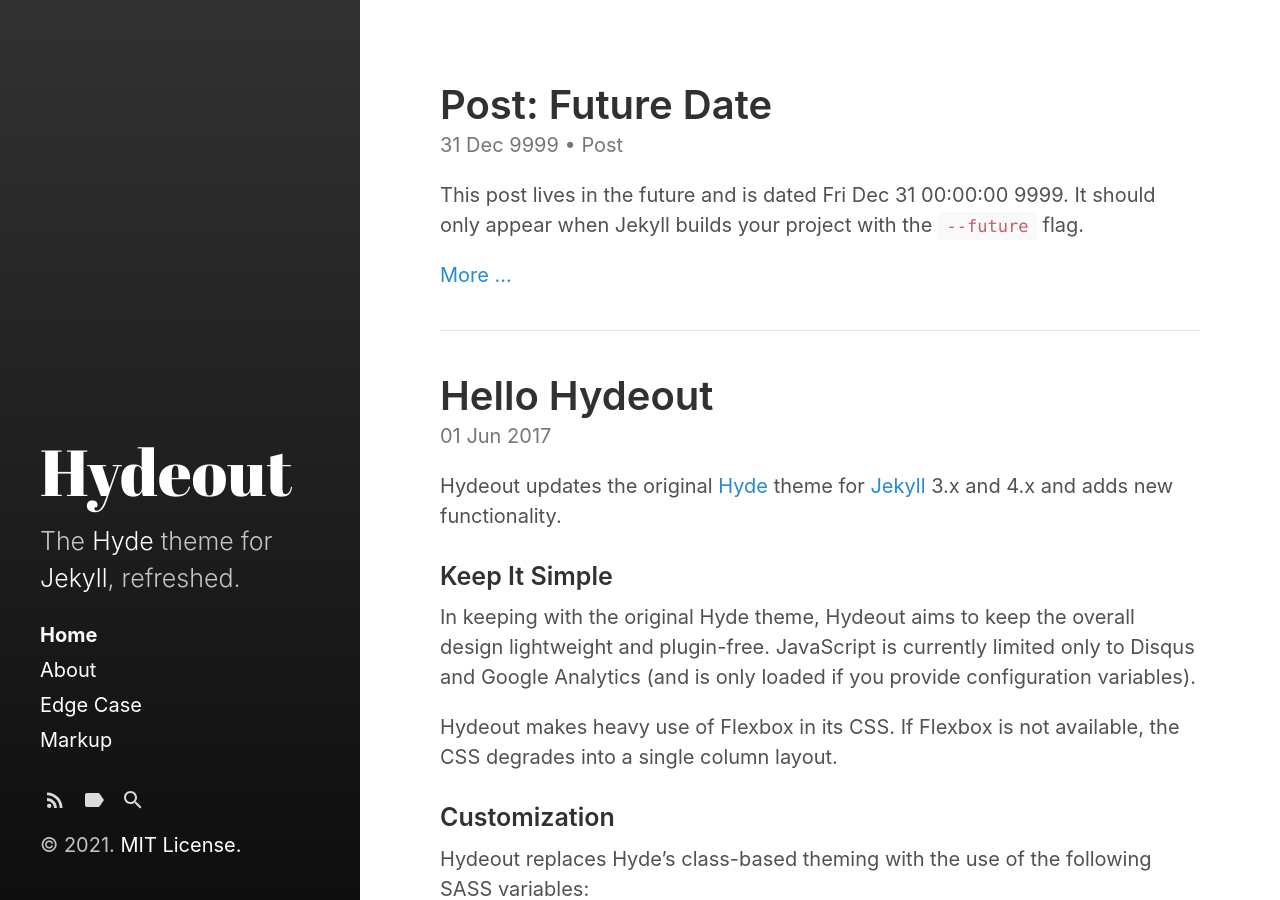
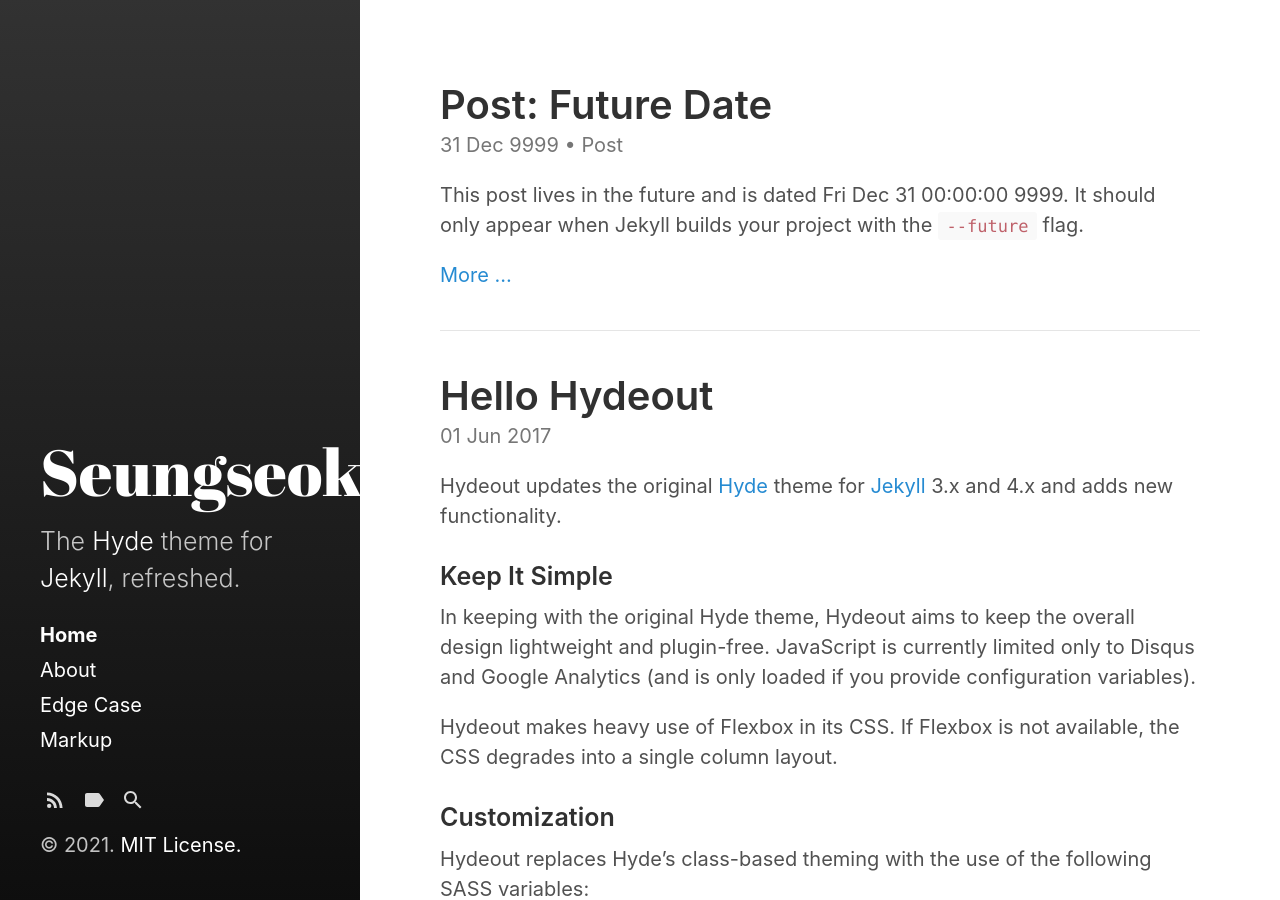
Before and after one commit to seung-seok/seung-seok.github.io, a Jekyll site: the page built from index.html, in a window 1280 px wide and 900 px high. Built offline with Jekyll 4.4.1, drawn with Linux system fonts in a browser that asks for light colours; the list of posts is cut into pages by our own code.

Commit message:
theme initial setting

```diff
--- a/_config.yml
+++ b/_config.yml
@@ -3,7 +3,7 @@ markdown:         kramdown
 highlighter:      rouge
 
 # Setup
-title:            Hydeout
+title:            Seungseok
 tagline:          'A Jekyll theme'
 description:      'The <a href="http://hyde.getpoole.com" target="_blank">Hyde</a> theme for <a href="http://jekyllrb.com" target="_blank">Jekyll</a>, refreshed.'
 url:              https://seung-seok.github.io/
```
